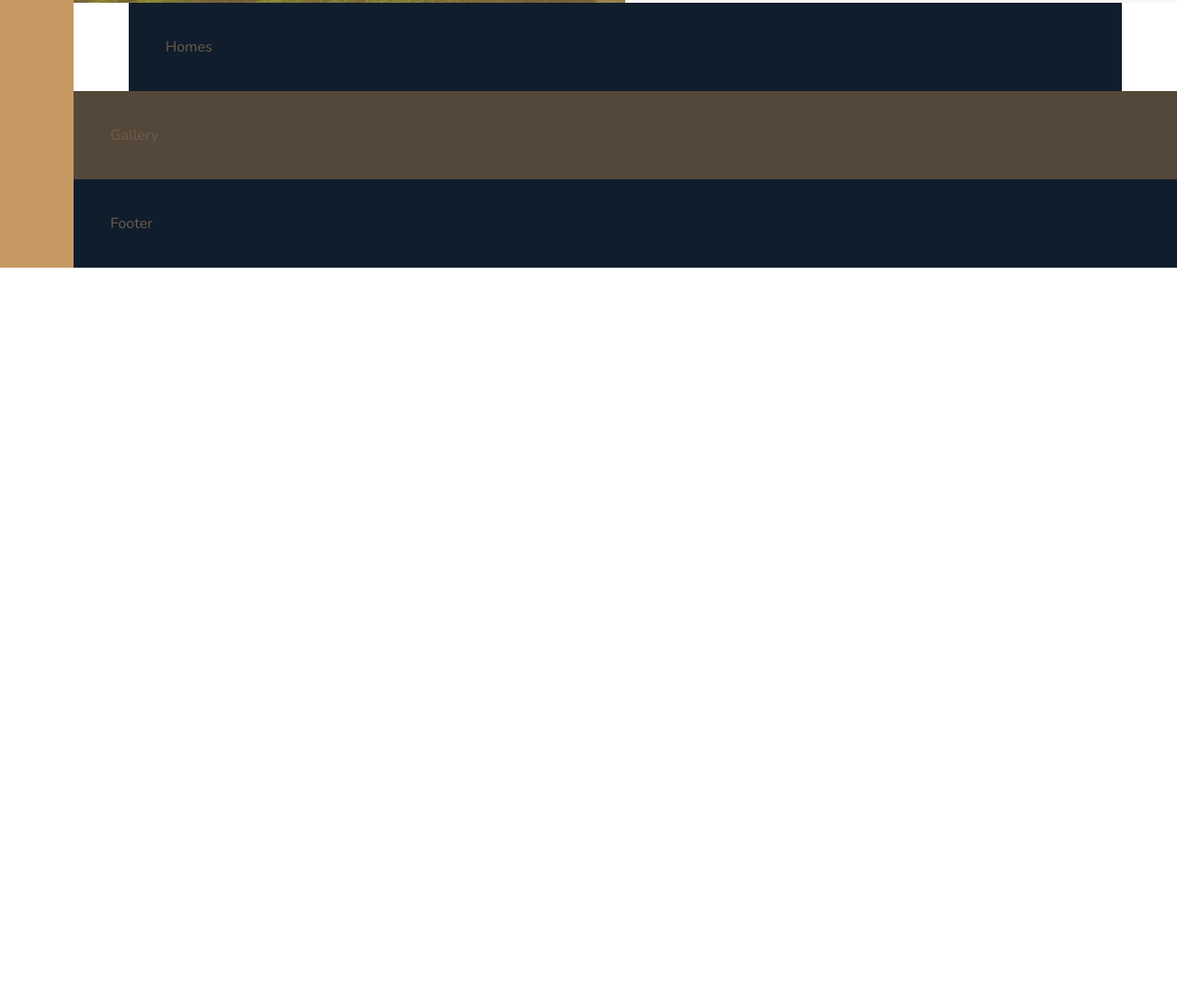
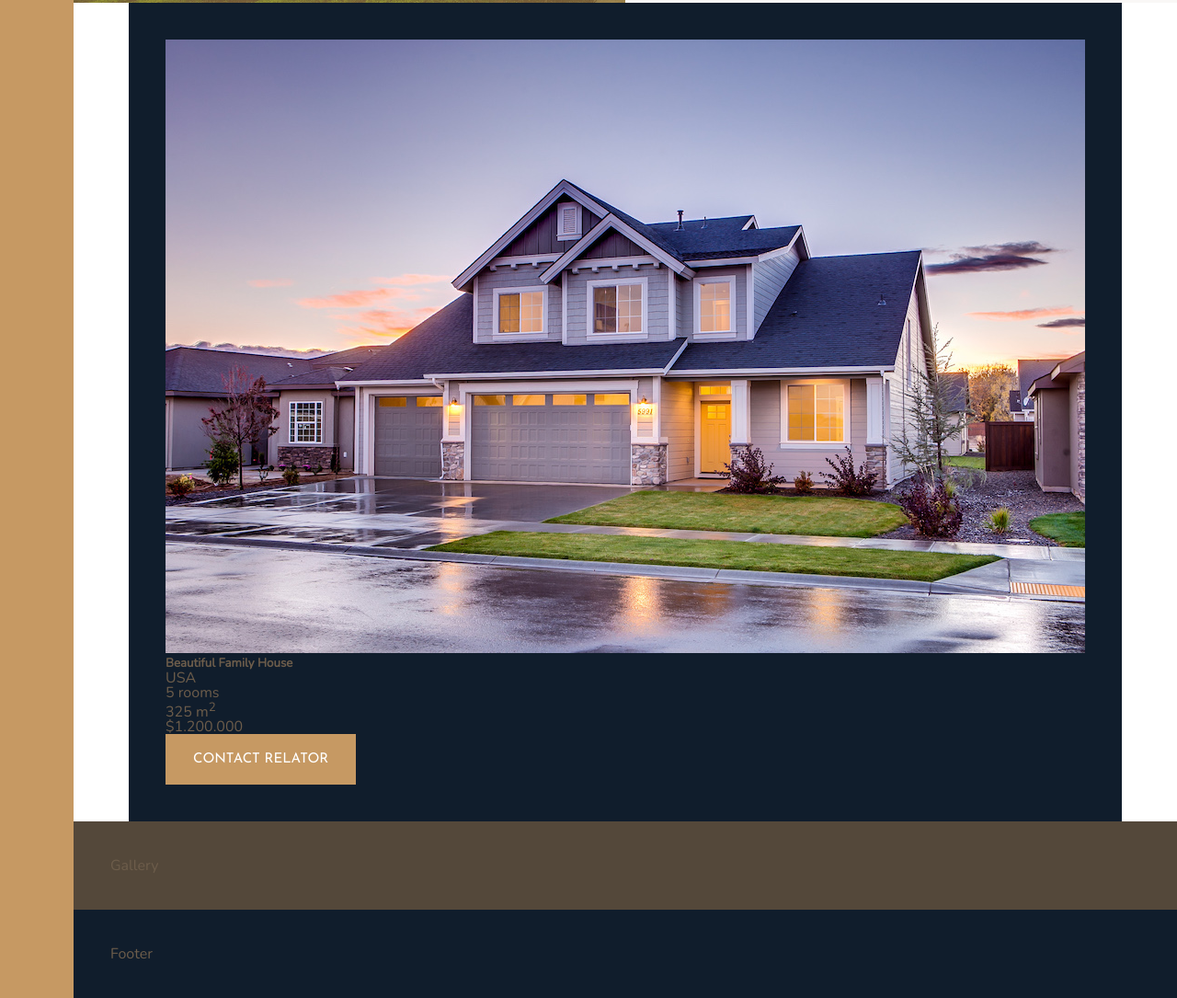
Before and after one commit to ruslancik/nexter, a website: page index.html in a window 1280 px wide. Shown: the part 1883-2968 px from the top of the page at 92% size. Before the commit the page ends 2174 px from the top, so only its background shows below. Drawn offline with nearby package versions, Linux system fonts and the light colour scheme.

Commit message:
homes layout part 1

```diff
--- a/index.html
+++ b/index.html
@@ -115,7 +115,15 @@
         </div>
 
         <section class="homes">
-            Homes
+            <div class="home">
+                    <img src="img/house-1.jpeg" alt="Family House" class="home__image">
+                    <h5  class="home__name">Beautiful Family House</h5>
+                    <div class="home__loc">USA</div>
+                    <div class="home__room">5 rooms</div>
+                    <div class="home__square">325 m<sup>2</sup></div>
+                    <div class="home__price">$1.200.000</div>
+                    <button class="btn">Contact Relator</button>
+            </div>
         </section>
 
         <section class="gallery">
--- a/sass/_homes.scss
+++ b/sass/_homes.scss
@@ -1,4 +1,20 @@
 .homes {
     background-color: $color-secondary;
     grid-column: center-start / center-end;
+
+    display: grid;
+    grid-template-columns: repeat(auto-fit, minmax(25rem, 1fr));
+    grid-gap: 7rem;
+
 }
+
+.home {
+
+     &__img {
+         width: 100%;
+     }
+
+     &__detail{
+
+     }
+}
```
Also changed, not shown: css/main.css, css/minify/main.css, css/prefix/main.css.
